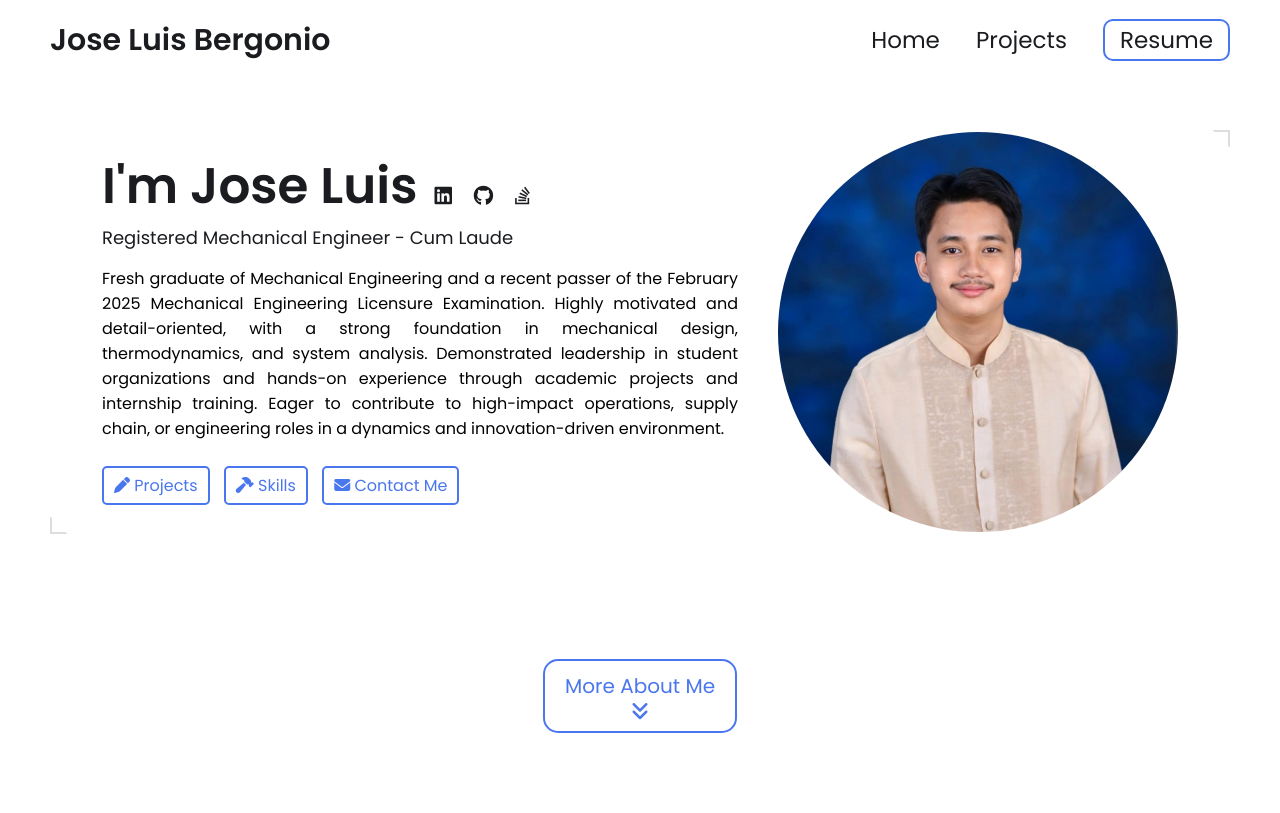
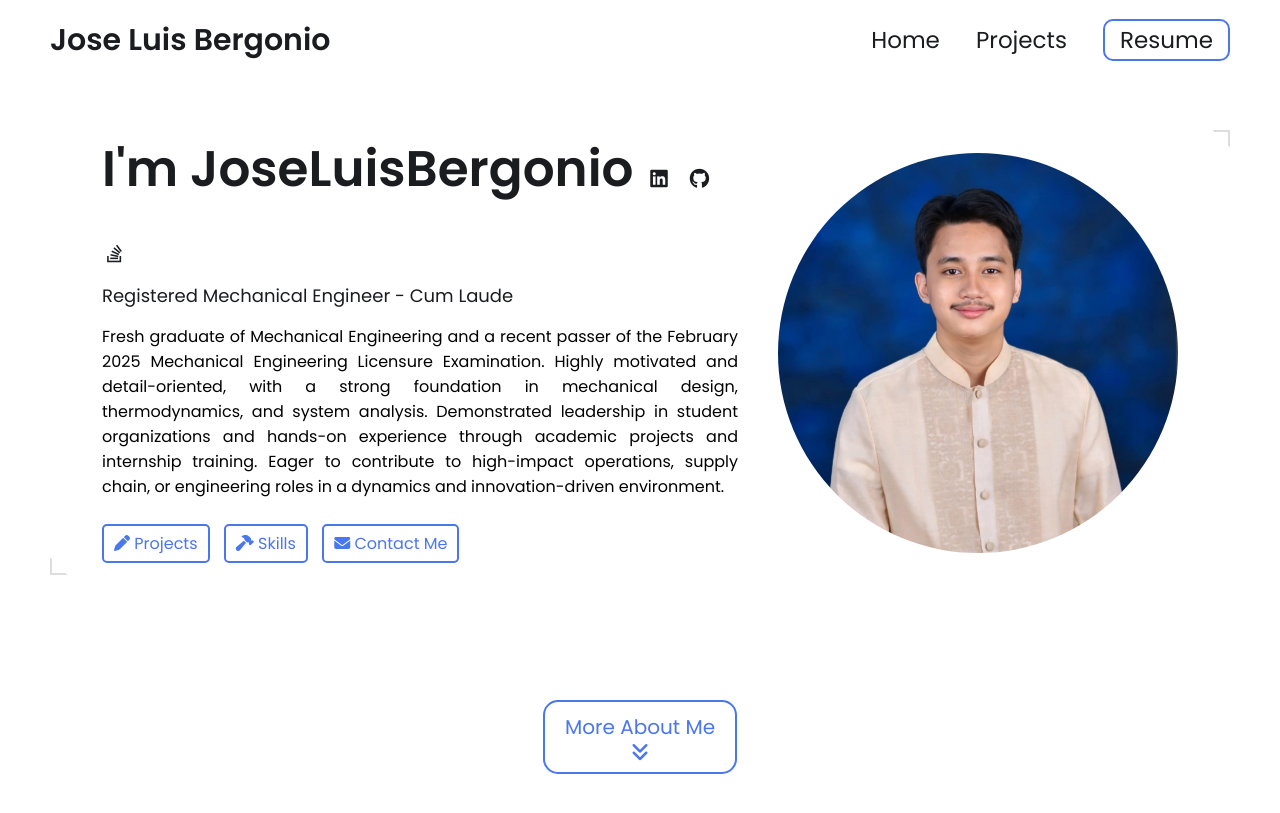
Before and after one commit to bergoniojoseluis/bergoniojoseluis.github.io, a Jekyll site: the page built from index.html, in a window 1280 px wide and 900 px high. Shown: the top 813 px of the window. Built offline with Jekyll 4.4.1, drawn with Linux system fonts in a browser that asks for light colours.

Commit message:
Update hero.html

```diff
--- a/_includes/hero.html
+++ b/_includes/hero.html
@@ -4,7 +4,7 @@
     <div class="group">
         <div class="text">
             <h2>
-                I'm {{ site.name | split: ' ' | first }} {{ site.name | split: ' ' | slice: 1 }}
+                I'm {{ site.name | split: ' ' | second }}
                 {% if site.external-links %}
                 <span class="external-links">
                     {% assign platforms = "linkedin,x-twitter,github,stackoverflow,discord,medium,threads,bluesky,instagram,youtube" | split: "," %}
```
